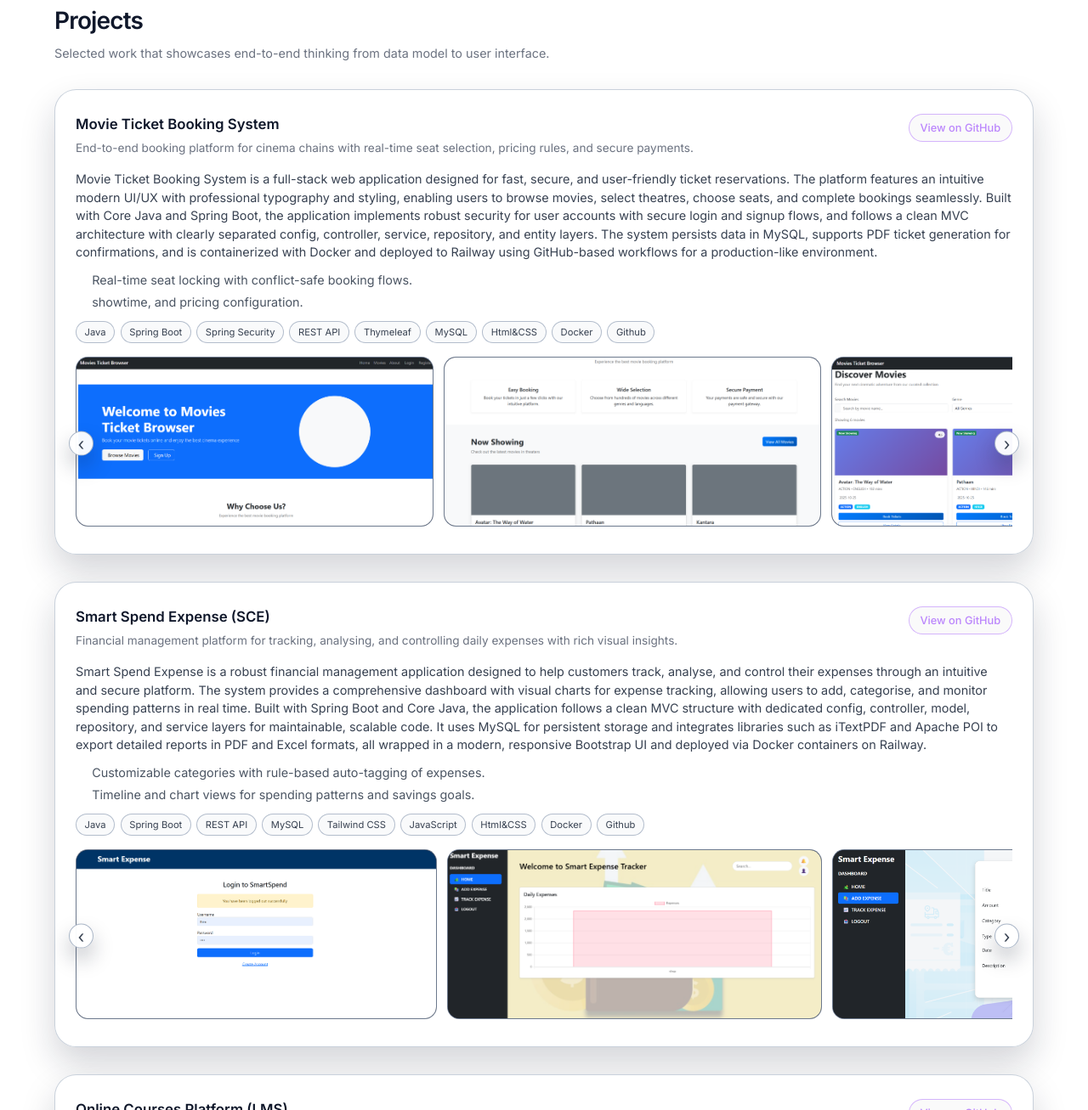
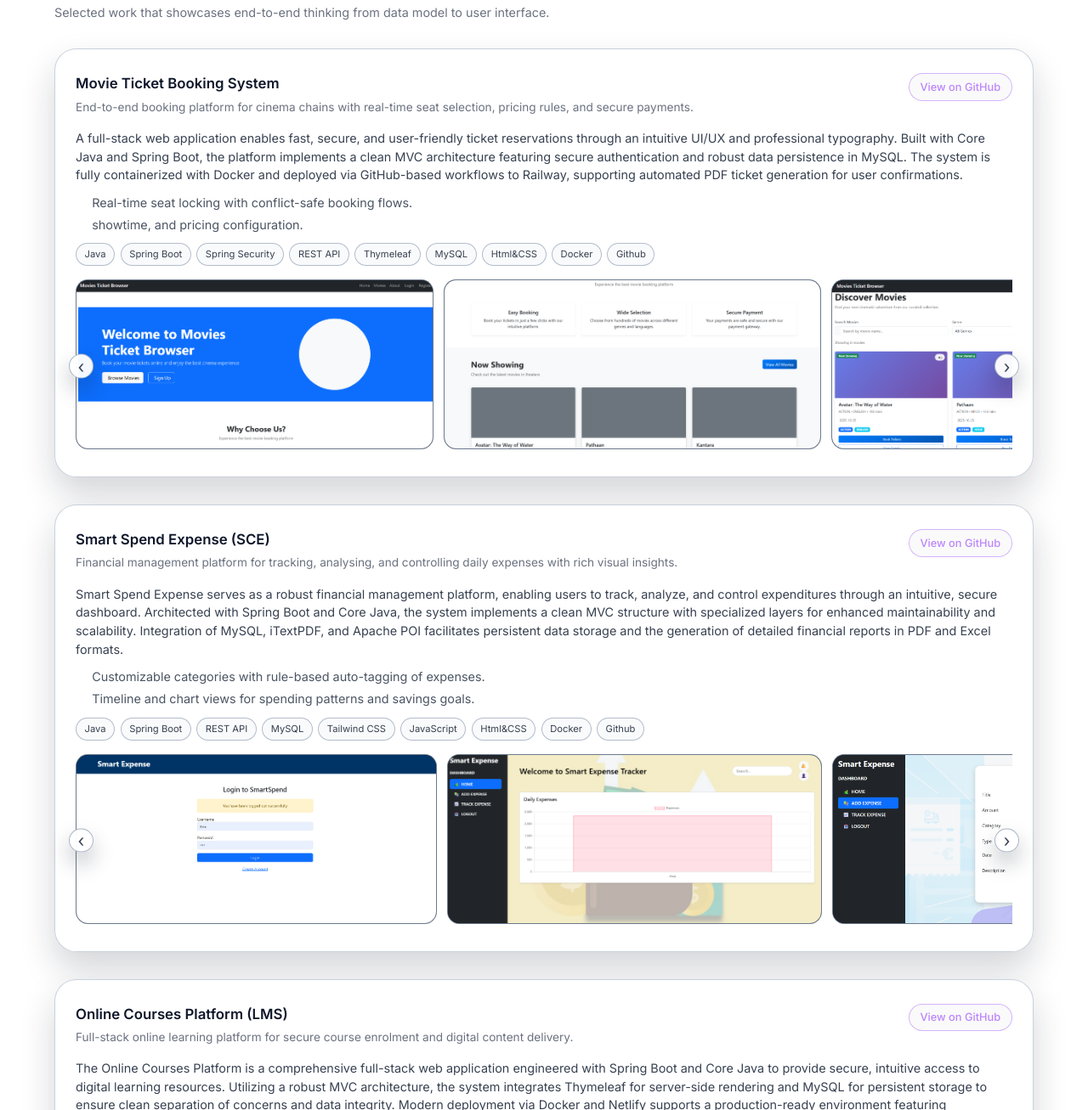
Before and after one commit to Thirugnanam2001/webportfolios, a plain HTML site: page index.html in a window 1280 px wide. Shown: the part 2153-3460 px from the top of the page at 85% size. Drawn offline with nearby package versions, Linux system fonts and the light colour scheme.

Commit message:
add contact and reduce the text description

```diff
--- a/index.html
+++ b/index.html
@@ -356,13 +356,13 @@
           >
             <div class="space-y-4 text-sm md:text-base text-slate-600 dark:text-slate-200 min-w-0">
               <p>
-                Java Full-Stack Developer with expertise in architecting scalable web applications using Spring Boot, Microservices, and modern frontend technologies. Expert in transforming complex requirements into high-performance backend systems and responsive, user-centric interfaces. Specialized in secure RESTful APIs, JWT authentication, and database optimization. Committed to technical excellence and bridging the gap between clean code and tangible business value.
+                A Java Full-Stack Developer specializes in architecting scalable web applications through the integration of Spring Boot, Microservices, and modern frontend technologies. Technical expertise focuses on transforming complex requirements into high-performance backend systems and responsive, user-centric interfaces.
               </p>
               <p>
-                Java Full-Stack Developer specialized in building scalable Spring Boot microservices and responsive frontends. Proven track record in optimizing performance, achieving 25% faster query response times in production environments. Expert in implementing robust security features, including JWT authentication and role-based authorization.
+                Specialized implementations of RESTful APIs and JWT authentication ensure robust security and role-based authorization across enterprise environments. A proven track record includes optimizing database performance to achieve 25% faster query response times in production settings.
               </p>
               <p>
-                Java Full-Stack Developer proficient in Spring Boot, Microservices, and RESTful API design. Skilled in developing maintainable backend systems and user-centric frontends utilizing Tailwind CSS and Bootstrap. Proven track record in optimizing software performance and collaborating in agile environments to solve complex challenges.
+                A commitment to clean code principles and Agile methodologies enables the seamless execution of end-to-end development lifecycles. This blend of technical rigor and strategic problem-solving consistently produces tangible business value through maintainable and efficient software.
               </p>
 
               <div class="grid sm:grid-cols-3 gap-3 mt-4">
@@ -556,16 +556,10 @@
 
               <div class="project-body">
                 <p class="project-description">
-                  Movie Ticket Booking System is a full-stack web application designed for fast,
-                  secure, and user-friendly ticket reservations. The platform features an intuitive
-                  modern UI/UX with professional typography and styling, enabling users to browse
-                  movies, select theatres, choose seats, and complete bookings seamlessly. Built
-                  with Core Java and Spring Boot, the application implements robust security for
-                  user accounts with secure login and signup flows, and follows a clean MVC
-                  architecture with clearly separated config, controller, service, repository, and
-                  entity layers. The system persists data in MySQL, supports PDF ticket generation
-                  for confirmations, and is containerized with Docker and deployed to Railway using
-                  GitHub-based workflows for a production-like environment.
+
+                  A full-stack web application enables fast, secure, and user-friendly ticket reservations through an intuitive UI/UX and professional typography.
+                  Built with Core Java and Spring Boot, the platform implements a clean MVC architecture featuring secure authentication and robust data persistence in MySQL.
+                  The system is fully containerized with Docker and deployed via GitHub-based workflows to Railway, supporting automated PDF ticket generation for user confirmations.
                 </p>
 
                 <ul class="project-highlights">
@@ -726,16 +720,9 @@
 
               <div class="project-body">
                 <p class="project-description">
-                  Smart Spend Expense is a robust financial management application designed
-                  to help customers track, analyse, and control their expenses through an intuitive
-                  and secure platform. The system provides a comprehensive dashboard with visual
-                  charts for expense tracking, allowing users to add, categorise, and monitor
-                  spending patterns in real time. Built with Spring Boot and Core Java, the
-                  application follows a clean MVC structure with dedicated config, controller,
-                  model, repository, and service layers for maintainable, scalable code. It uses
-                  MySQL for persistent storage and integrates libraries such as iTextPDF and Apache
-                  POI to export detailed reports in PDF and Excel formats, all wrapped in a modern,
-                  responsive Bootstrap UI and deployed via Docker containers on Railway.
+                  Smart Spend Expense serves as a robust financial management platform, enabling users to track, analyze, and control expenditures through an intuitive, secure dashboard.
+                  Architected with Spring Boot and Core Java, the system implements a clean MVC structure with specialized layers for enhanced maintainability and scalability.
+                  Integration of MySQL, iTextPDF, and Apache POI facilitates persistent data storage and the generation of detailed financial reports in PDF and Excel formats.
                 </p>
 
                 <ul class="project-highlights">
@@ -826,17 +813,7 @@
 
               <div class="project-body">
                 <p class="project-description">
-                  Online Courses Platform is a comprehensive full-stack web application developed to
-                  provide students with fast, secure, and intuitive access to digital learning
-                  resources. The system offers a student-friendly interface with professional UI/UX
-                  design, seamless course enrolment, powerful search, and personalised user
-                  dashboards. Built with Spring Boot and Core Java, it follows a robust MVC
-                  architecture with clearly defined controllers, services, entities, repositories,
-                  and configuration classes for clean separation of concerns. Using Thymeleaf for
-                  server-side rendering, MySQL for persistent storage, and Bootstrap for responsive
-                  layouts, the platform supports full admin course management, secure
-                  authentication, contact management, and deployment via Docker and Netlify for an
-                  end-to-end production-ready online learning experience.
+                  The Online Courses Platform is a comprehensive full-stack web application engineered with Spring Boot and Core Java to provide secure, intuitive access to digital learning resources. Utilizing a robust MVC architecture, the system integrates Thymeleaf for server-side rendering and MySQL for persistent storage to ensure clean separation of concerns and data integrity. Modern deployment via Docker and Netlify supports a production-ready environment featuring professional UI/UX design, seamless course enrollment, and full administrative management.
                 </p>
 
                 <ul class="project-highlights">
@@ -953,7 +930,7 @@
                   <span class="edu-badge">2022 - 2024</span>
                 </div>
                 <p class="edu-description">
-                  Completed an advanced curriculum focused on sociocultural dynamics, ethnographic research methodologies, and human evolution. Developed strong analytical skills through fieldwork and data collection, specializing in the study of [Insert Specialization, e.g., Urban Anthropology or Tribal Studies] within the South Asian context. Successfully defended a thesis titled "[Insert Thesis Title]," demonstrating a deep understanding of complex social structures and cultural heritage preservation.
+                  Advanced studies in sociocultural dynamics and ethnographic research methodologies emphasize human evolution and the analysis of complex social structures. Analytical expertise is demonstrated through fieldwork, data collection, and the successful defense of a thesis focused on cultural heritage preservation.
                 </p>
               </div>
 
@@ -969,7 +946,7 @@
                   <span class="edu-badge">2019 - 2022</span>
                 </div>
                 <p class="edu-description">
-                Completed a comprehensive program focused on the preservation of cultural heritage, historical research methodologies, and the principles of museum curation. Developed a strong foundation in analyzing primary source materials and managing historical records with an emphasis on South Indian history. Gained specialized knowledge in the documentation and classification of artifacts, preparing for roles in archival management, cultural administration, and historical education.
+                  A comprehensive program focused on cultural heritage preservation and museum curation establishes a robust foundation in historical research and archival management. Specialized expertise in the documentation of artifacts and the analysis of primary sources prepares for advanced roles in cultural administration and historical education.
                 </p>
               </div>
 
@@ -985,11 +962,7 @@
                   <span class="edu-badge">2025</span>
                 </div>
                 <p class="edu-description">
-                  Covered responsive UI design, JavaScript fundamentals, API integration, and
-                  modern tooling with an emphasis on building production-like applications. Focused on data structures, algorithms, software engineering principles, and
-                  distributed systems with practical exposure to building full-stack applications
-                  using Java technologies. Hands-on specialization in building RESTful services, securing applications,
-                  integrating databases, and deploying Spring Boot microservices.
+                  Expertise in Java Full-Stack Development focuses on the architecture of Spring Boot microservices, RESTful services, and secure application deployment. Proficiency in JavaScript, Responsive UI design, and Data Structures & Algorithms ensures the delivery of high-performance, production-ready software solutions.
                 </p>
               </div>
             </div>
@@ -1001,7 +974,7 @@
               <div class="flex items-center justify-between">
                 <div>
                   <p class="text-xs uppercase tracking-[0.2em] text-slate-500 dark:text-slate-400">
-                    Sample Certificate
+                    Certificate
                   </p>
                   <p class="text-sm font-semibold text-slate-900 dark:text-white">
                     Java & Spring Boot Excellence
@@ -1137,6 +1110,14 @@
                     >
                   </p>
                   <p>
+                    <span class="font-medium">Contact:</span>
+                    <a
+                      href="tel:+917604848659"
+                      class="text-primary hover:underline"
+                      >+91-7604848659</a
+                    >
+                  </p>
+                  <p>
                     <span class="font-medium">Location:</span>
                     Chennai, India (Open to remote)
                   </p>
```
